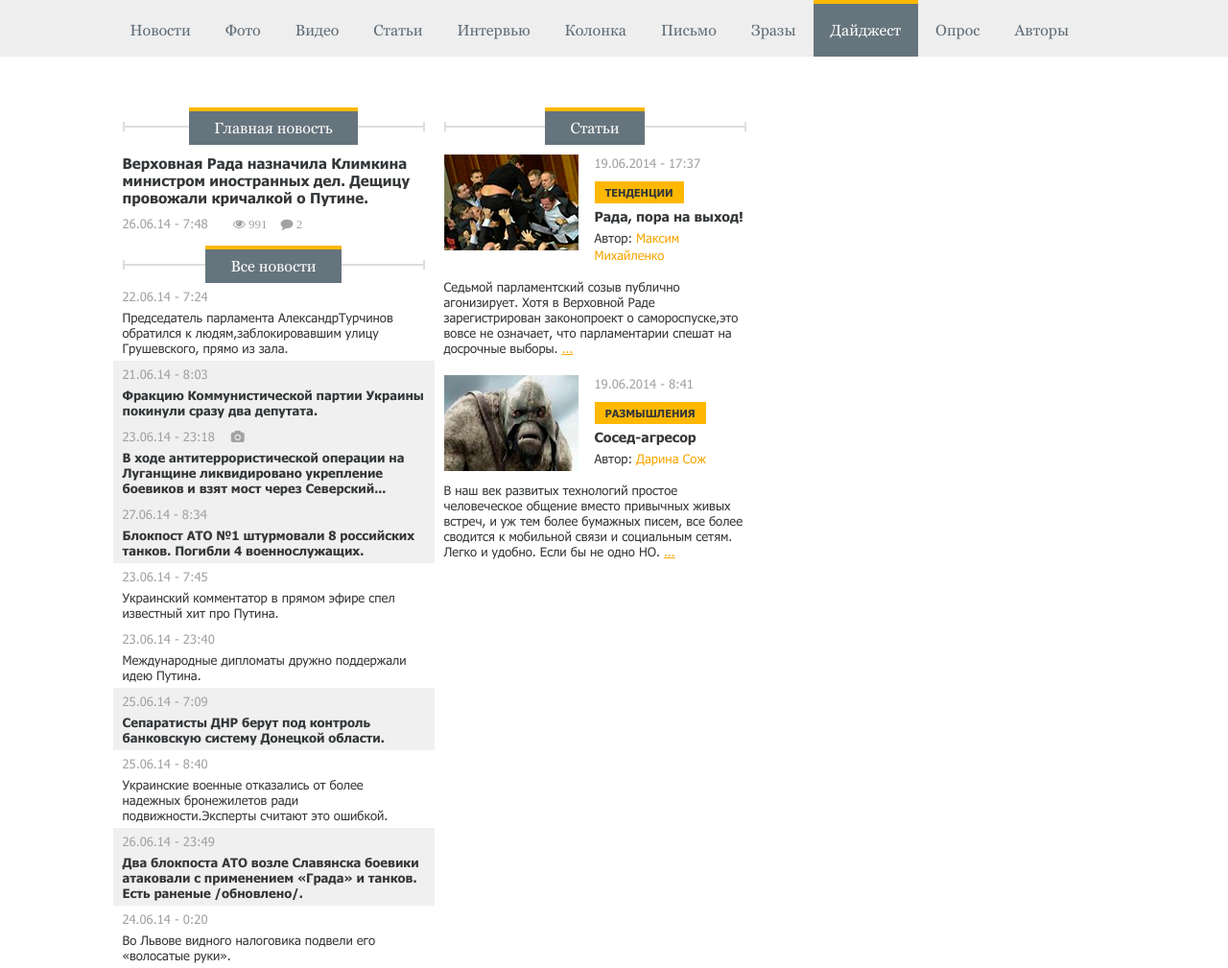
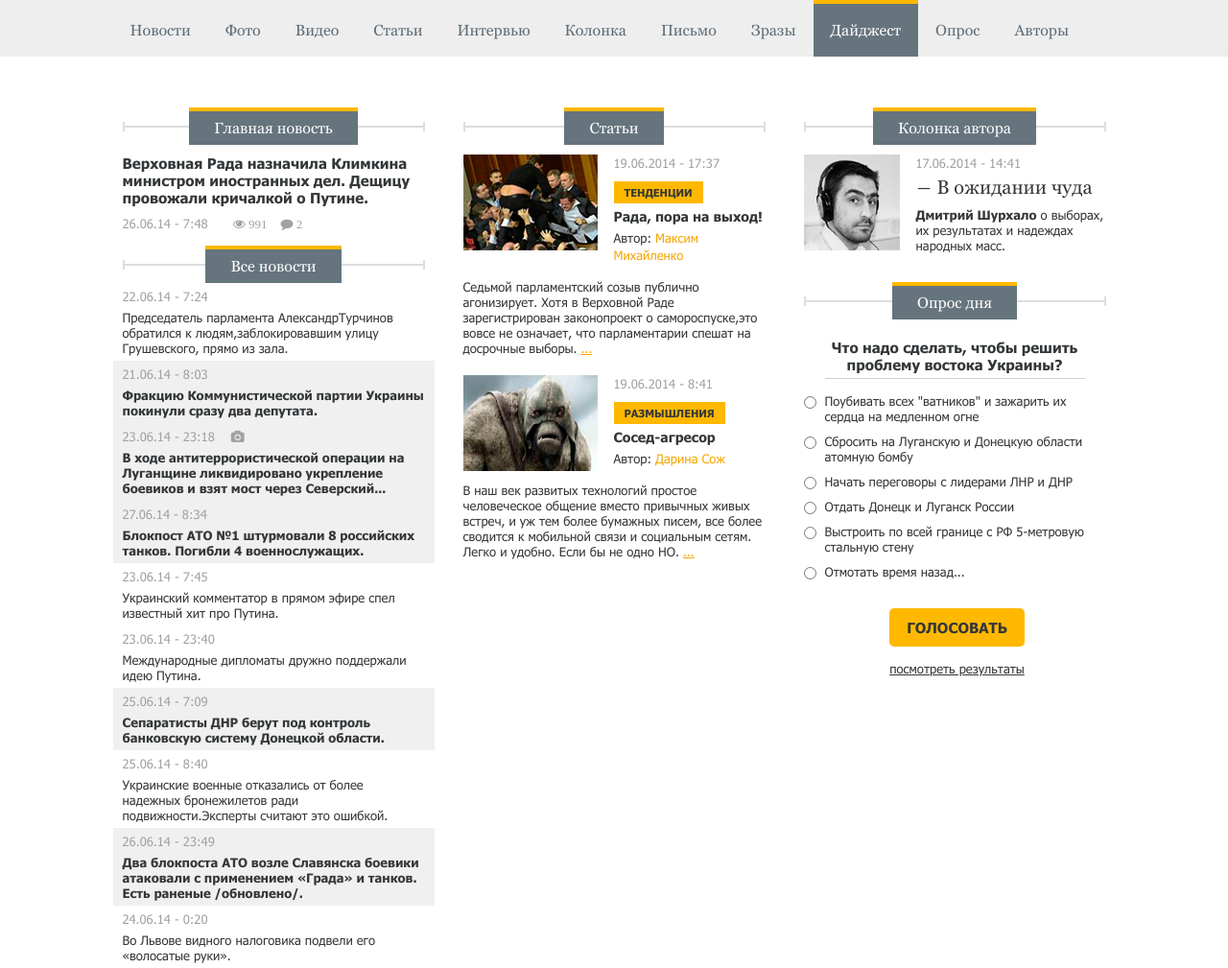
Before and after one commit to KladochnyiVolodymyr/News, a plain HTML site: page index.html in a window 1280 px wide. Shown: the whole page at 96% size. Drawn offline with Linux system fonts and the light colour scheme.

Commit message:
right column finished

```diff
--- a/css/styles.css
+++ b/css/styles.css
@@ -137,19 +137,12 @@ p{
 .center-column{
 	width: 335px;
 	display: inline-block;
-	margin-top: 53px;
-}
-
-/*----------right-column-----------*/
-
-.right-column{
-	float: right;
-	width: 335px;
+	margin: 53px 20px 0px 20px;
 }
 .posts-item{
 	padding: 10px;
 }
-.posts-img{
+.item-img{
 	float: left;
 	margin-right: 17px;
 }
@@ -186,3 +179,71 @@ p{
 	font-family: "Tahoma";
 	font-size: 13px;
 }
+
+/*----------right-column-----------*/
+
+.right-column{
+	float: right;
+	width: 335px;
+	margin-top: 53px;
+}
+.author-block-item{
+	padding: 10px;
+}
+.author-block-title{
+	color: #343739;
+	font-family: "Georgia";
+	font-size: 20px;
+	display: block;
+	margin: 5px 0px;
+}
+.news-text-bold{
+	color: #343739;
+	font-family: "Tahoma_Bold";
+	font-size: 13px;
+}
+.poll-block{
+	margin-top: 20px;
+}
+.poll-title{
+	color: #343739;
+	font-family: "Tahoma_Bold";
+	font-size: 15px;
+	text-align: center;
+	margin: 20px 32px 15px 32px;
+	border-bottom: 1px solid #cccfd2;
+	padding-bottom: 5px;
+}
+.poll-form{
+	margin-left: 5px;
+}
+.poll-input{
+	float: left;
+}
+.poll-text{
+	margin: 0px 27px 10px;
+	color: #343739;
+	font-family: "Tahoma";
+	font-size: 13px;
+}
+.poll-result{
+	text-align: center;
+}
+.poll-submit{
+	color: #343739;
+	font-family: "Tahoma_Bold";
+	font-size: 15px;
+	text-transform: uppercase;
+	border: none;
+	border-radius: 5px;
+	background-color: #ffb800;
+	padding: 11px 18px;
+	margin: 20px 0px 15px 0px;
+	outline:none;
+}
+.poll-result a{
+	display: block;
+	color: #343739;
+	font-family: "Tahoma";
+	font-size: 13px;
+}
--- a/index.html
+++ b/index.html
@@ -140,8 +140,56 @@
 					</div>
 				</div>
 			</div>
-			<div class="rigth-column">
-
+			<div class="right-column">
+				<div class="block author-block">
+					<div class="block-title">
+						<span class="title-text">Колонка автора</span>
+						<div class="title-line-wrapper">
+							<span class="title-line"></span>
+						</div>
+					</div>
+					<div class="block-body">
+						<div class="author-block-item">
+							<img src="images/author-block.png" class="item-img">
+							<span class="date">17.06.2014 - 14:41</span>
+							<span class="author-block-title">― В ожидании чуда</span>
+							<a href="#" class="news-text">
+								<span class="news-text-bold">Дмитрий Шурхало</span> о выборах, их результатах и надеждах народных масс.
+							</a>
+						</div>
+					</div>
+				</div>
+				<div class="block poll-block">
+					<div class="block-title">
+						<span class="title-text">Опрос дня</span>
+						<div class="title-line-wrapper">
+							<span class="title-line"></span>
+						</div>
+					</div>
+					<div class="block-body">
+						<div class="poll-title">
+							Что надо сделать, чтобы решить проблему востока Украины?
+						</div>
+						<form class="poll-form">
+							<input type="radio" class="poll-input">
+							<p class="poll-text">Поубивать всех "ватников" и зажарить их сердца на медленном огне</p>
+							<input type="radio" class="poll-input">
+							<p class="poll-text">Сбросить на Луганскую и Донецкую области атомную бомбу</p>
+							<input type="radio" class="poll-input">
+							<p class="poll-text">Начать переговоры с лидерами ЛНР и ДНР</p>
+							<input type="radio" class="poll-input">
+							<p class="poll-text">Отдать Донецк и Луганск России</p>
+							<input type="radio" class="poll-input">
+							<p class="poll-text">Выстроить по всей границе с РФ 5-метровую стальную стену</p>
+							<input type="radio" class="poll-input">
+							<p class="poll-text">Отмотать время назад...</p>
+							<div class="poll-result">
+								<input type="submit" value="голосовать" class="poll-submit">
+								<a href="#">посмотреть результаты</a>
+							</div>
+						</form>
+					</div>
+				</div>
 			</div>
 			<div class="center-column">
 				<div class="block posts-block">
@@ -154,7 +202,7 @@
 					<div class="block-body">
 						<div class="posts-item">
 							<div class="posts-header">
-								<img src="images/posts-img.png" class="posts-img">
+								<img src="images/posts-img.png" class="item-img">
 								<span class="date">19.06.2014 - 17:37</span>
 								<span class="category">Тенденции</span>
 								<span class="posts-title">Рада, пора на выход!</span>
@@ -166,7 +214,7 @@
 						</div>
 						<div class="posts-item">
 							<div class="posts-header">
-								<img src="images/posts-img1.png" class="posts-img">
+								<img src="images/posts-img1.png" class="item-img">
 								<span class="date">19.06.2014 - 8:41</span>
 								<span class="category">Размышления</span>
 								<span class="posts-title">Сосед-агресор</span>
```
Also changed, not shown: images/author-block.png (added).
